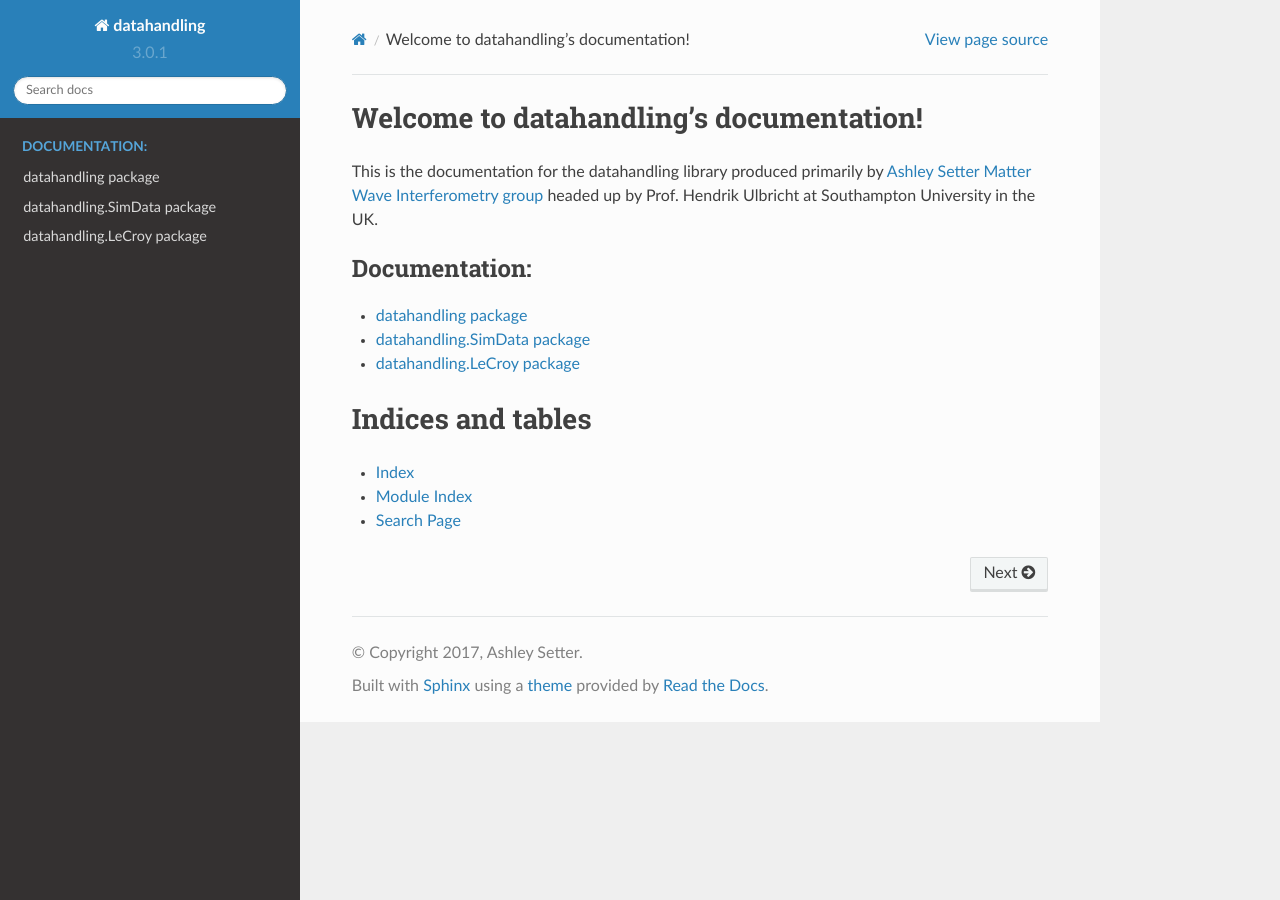
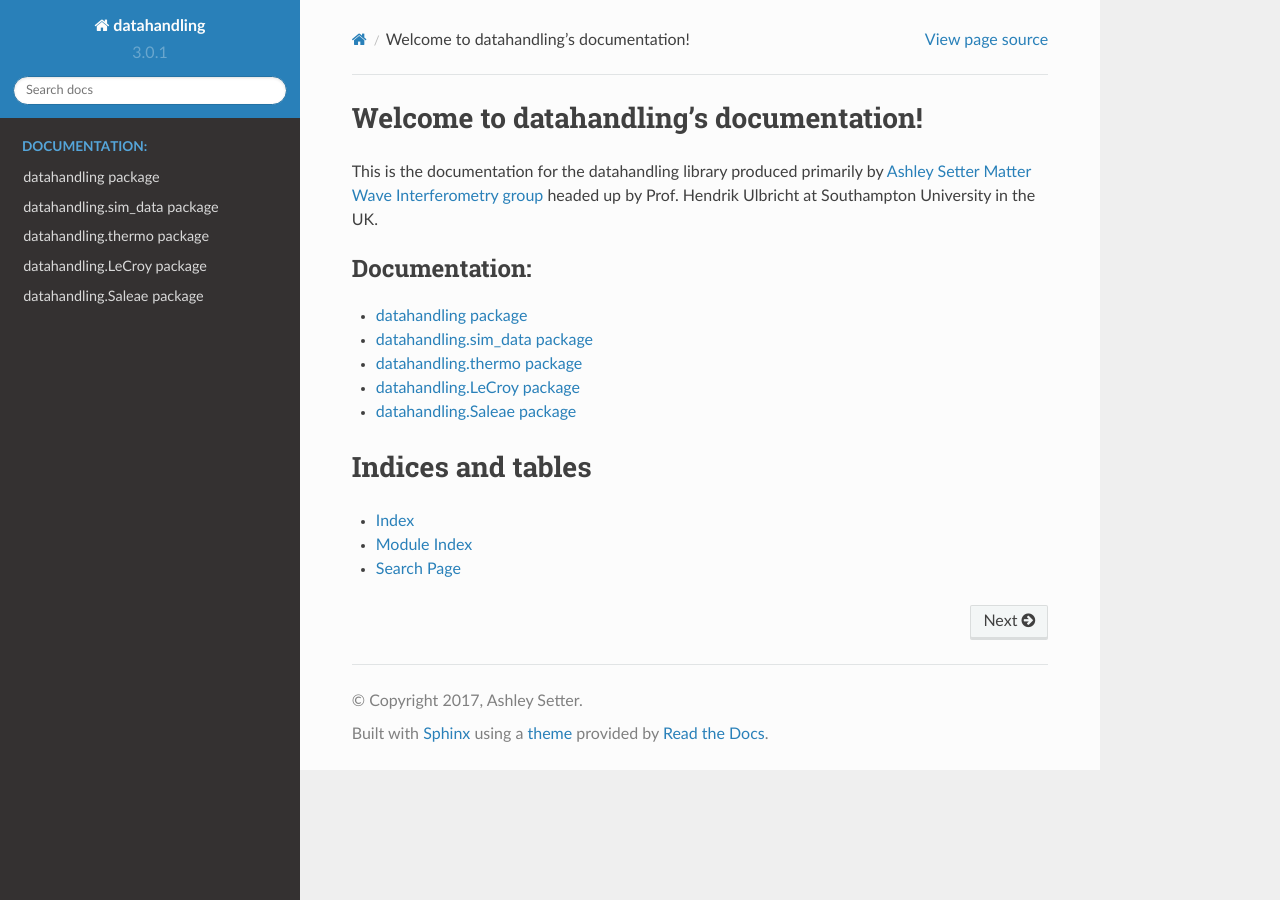
Before and after one commit to AshleySetter/optoanalysis, a Sphinx documentation site: the page built from docs/source/index.rst, in a window 1280 px wide. Built offline with Sphinx 7.4.7 and the Read the Docs theme 2.0.0, drawn with Linux system fonts in a browser that asks for light colours.

Commit message:
fixed sim_data in documentation and added thermo

```diff
--- a/docs/source/datahandling.rst
+++ b/docs/source/datahandling.rst
@@ -6,8 +6,10 @@ Subpackages
 
 .. toctree::
 
+    datahandling.sim_data
+    datahandling.thermo
     datahandling.LeCroy
-    datahandling.SimData
+    datahandling.Saleae
 
 Submodules
 ----------
--- a/docs/source/index.rst
+++ b/docs/source/index.rst
@@ -18,8 +18,10 @@ This is the documentation for the datahandling library produced primarily by `As
    :caption: Documentation:
 
    datahandling
-   datahandling.SimData
+   datahandling.sim_data
+   datahandling.thermo
    datahandling.LeCroy
+   datahandling.Saleae
 
 Indices and tables
 ==================
```
Also changed, not shown: docs/source/datahandling.Saleae.rst (added, +22 -0 lines), docs/source/datahandling.sim_data.rst (added, +22 -0 lines), docs/source/datahandling.thermo.rst (added, +22 -0 lines).
